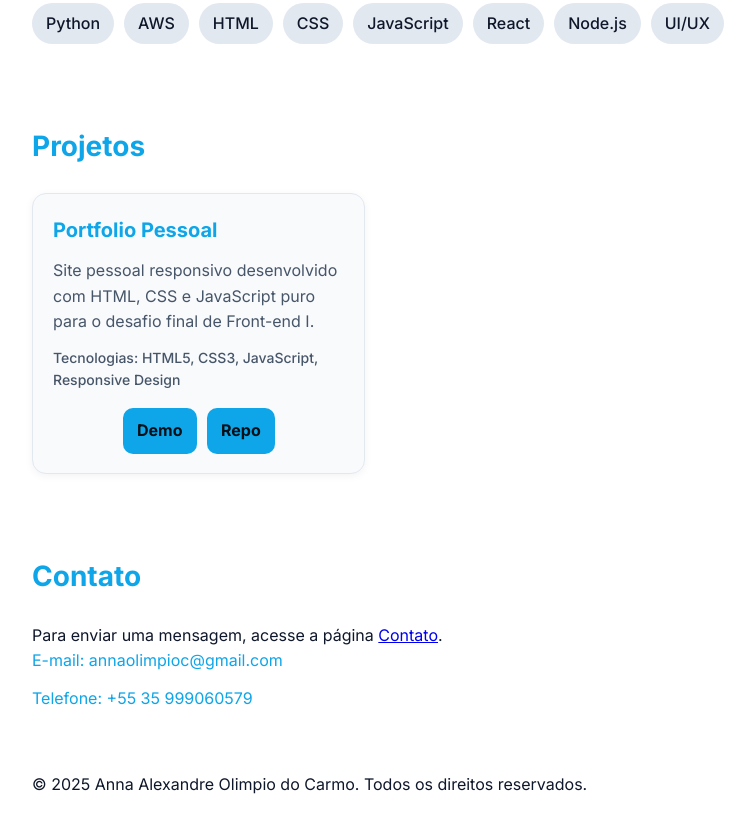
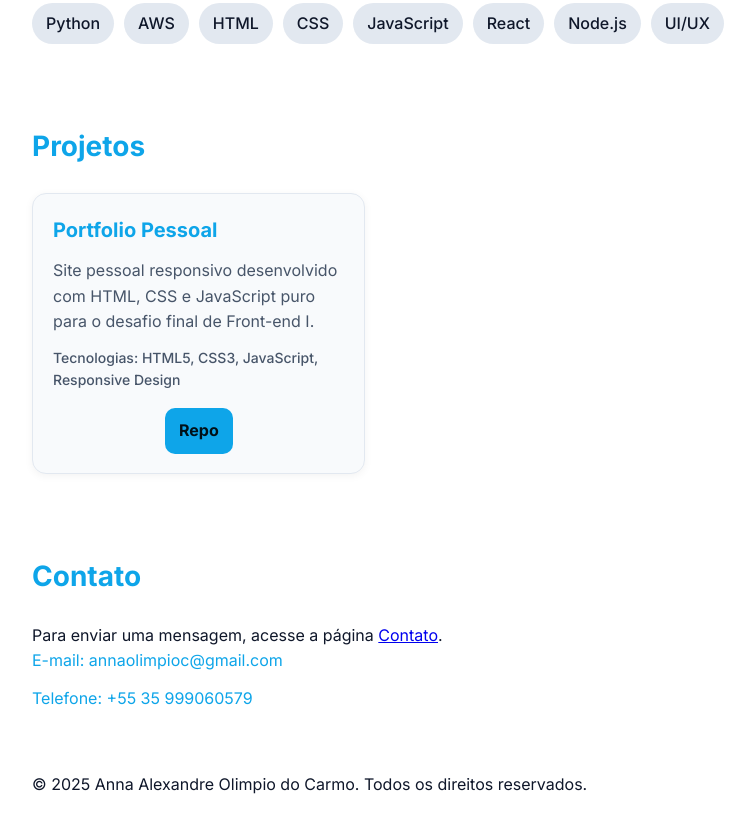
Before and after one commit to annaolc/web-page-portfolio, a plain HTML site: page index.html in a window 1280 px wide. Shown: the part 723-1540 px from the top of the page, without its empty margins (88-843 px from the left). Drawn offline with Linux system fonts and the light colour scheme.

Commit message:
feat: higienizando codigo

```diff
--- a/index.html
+++ b/index.html
@@ -70,7 +70,6 @@
             Tecnologias: HTML5, CSS3, JavaScript, Responsive Design
           </div>
           <div class="links">
-            <a class="btn" href="https://github.com/annaolc/web-page-portfolio" target="_blank" rel="noopener">Demo</a>
             <a class="btn" href="https://github.com/annaolc/web-page-portfolio" target="_blank" rel="noopener">Repo</a>
           </div>
         </article>
```
